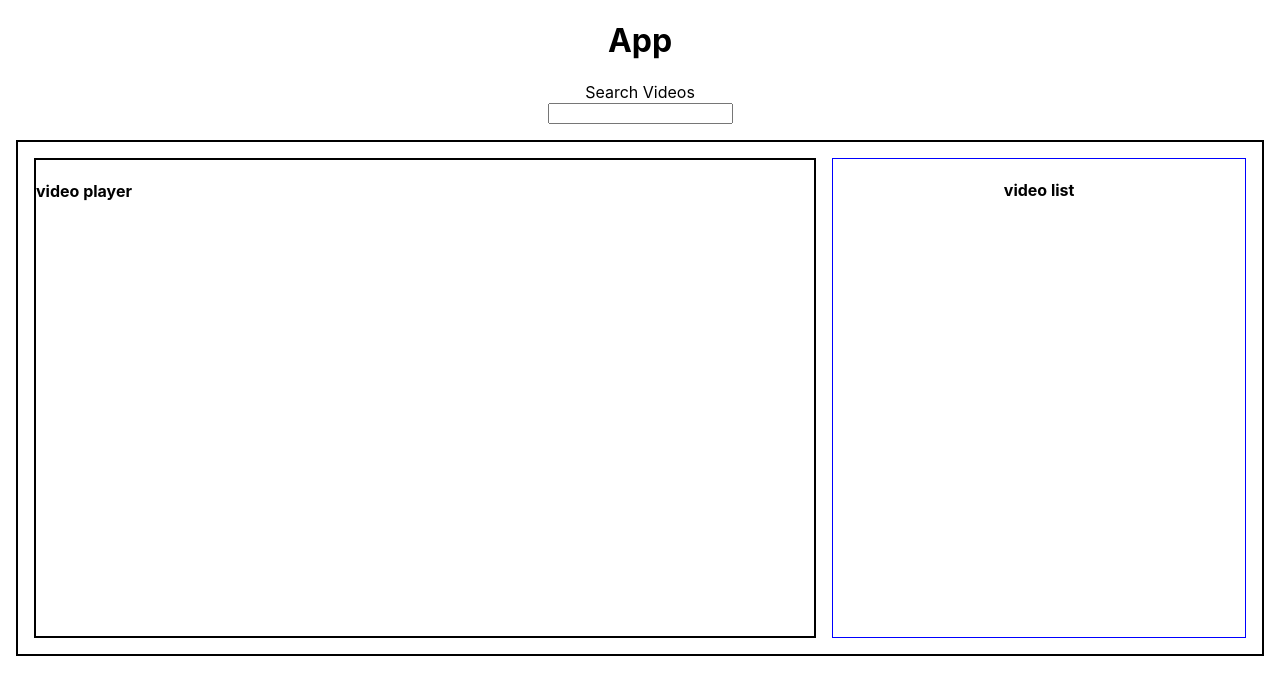
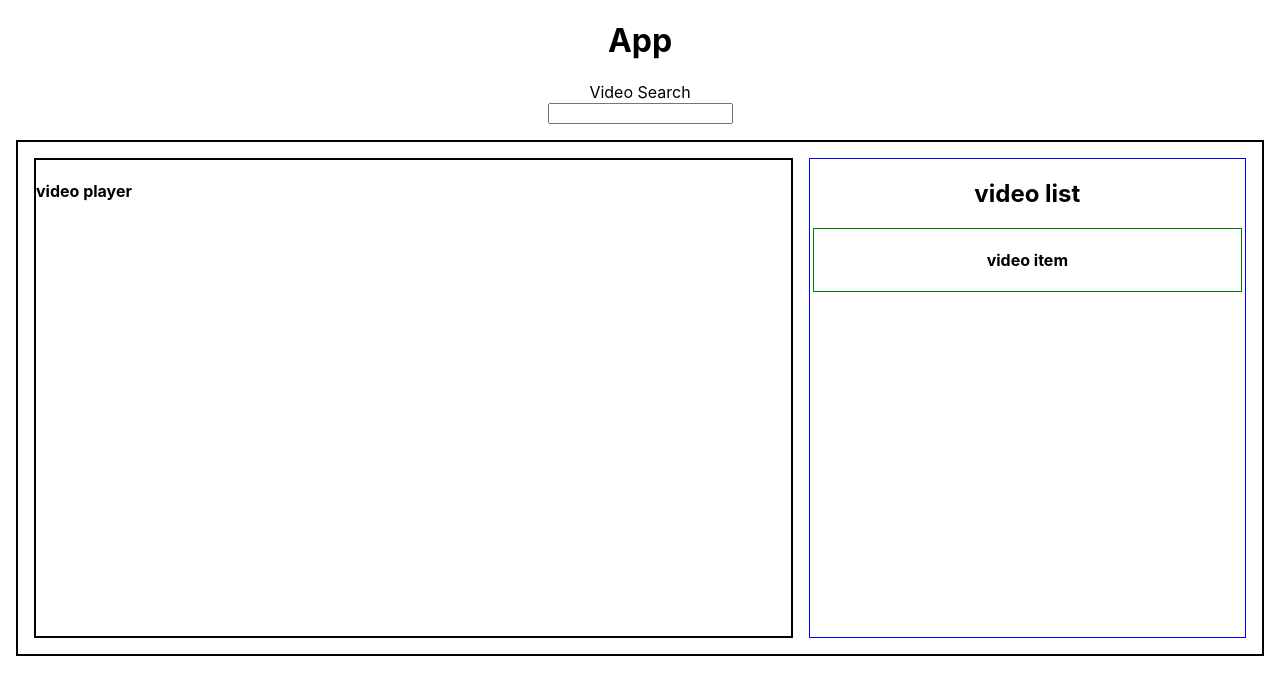
Before and after one commit to Armanning253/youtube-clone, a React (Create React App) app: page / in a window 1280 px wide. Shown: the top 694 px of the page. Built offline with nearby package versions, Linux system fonts and the light colour scheme.

Commit message:
connect youtube api and get search term working

```diff
--- a/package.json
+++ b/package.json
@@ -6,6 +6,7 @@
     "@testing-library/jest-dom": "^5.16.2",
     "@testing-library/react": "^12.1.3",
     "@testing-library/user-event": "^13.5.0",
+    "axios": "^0.26.0",
     "react": "^17.0.2",
     "react-dom": "^17.0.2",
     "react-router-dom": "^6.2.1",
--- a/src/App.js
+++ b/src/App.js
@@ -1,23 +1,39 @@
 import React from 'react';
-import { Routes, Route, Link } from 'react-router-dom';
+// import { Routes, Route, Link } from 'react-router-dom';
 
 // --------- COMPONENTS -------------- //
 import VideoConsole from './pages/videoConsole/VideoConsole.page';
-import Search from './search/Search.component';
+import Search from './components/search/Search.component';
+
+// ---------- API ------------ //
+import youtube from './api/youtube';
 
 // ------------ STYLES ---------- //
 import './App.css';
+class App extends React.Component {
 
-function App() {
-  return (
-    <div className="App">
-      <h1> App</h1>
-      <Search />
-      <VideoConsole />
+  onTermSubmit = async (term) => {
+    const result = await youtube.get('/search', {
+      params: {
+        q: term,
+      }
+    })
+
+    console.log(result.data.items);
+  }
+  render() {
+    return (
+
+      <div className="App" >
+        <h1> App</h1>
+        <Search onFormSubmit={this.onTermSubmit} />
+        <VideoConsole />
 
 
-    </div>
-  );
+      </div >
+    );
+  }
+
 }
 
 export default App;
--- /dev/null
+++ b/src/api/youtube.js
@@ -0,0 +1,13 @@
+import axios from 'axios';
+
+const KEY = 'AIzaSyBmf-Yb_JWklOrNx4zkOCDHWoGh-JnznIU';
+
+export default axios.create({
+    baseURL: 'https://www.googleapis.com/youtube/v3',
+    params: {
+        part: 'snippet',
+        type: 'video',
+        maxResults: 5,
+        key: KEY
+    }
+});
--- /dev/null
+++ b/src/components/search/Search.component.jsx
@@ -0,0 +1,27 @@
+import React, { useState, useEffect } from 'react'
+
+
+const Search = ({ onFormSubmit }) => {
+    const [term, setTerm] = useState('')
+
+    const handleSubmit = (event) => {
+        event.preventDefault();
+        return onFormSubmit(term);
+    }
+    return (
+        <div>
+            <form onSubmit={handleSubmit} >
+                <label htmlFor="search">Video Search</label>
+                <br />
+                <input
+                    type="text"
+                    value={term}
+                    onChange={(e) => { setTerm(e.target.value) }}
+                />
+            </form>
+            <div>{term}</div>
+        </div>
+    )
+}
+
+export default Search;
--- a/src/components/videoItem/VideoItem.component.jsx
+++ b/src/components/videoItem/VideoItem.component.jsx
@@ -1,8 +1,11 @@
 import React from 'react'
+
+// -------- STYLES ------------- //
+import './VideoItem.styles.scss';
 
 const VideoItem = () => {
     return (
-        <div>
+        <div className='videoItem'>
             <h4>video item</h4>
         </div>
     )
--- a/src/components/videoItem/VideoItem.styles.scss
+++ b/src/components/videoItem/VideoItem.styles.scss
@@ -0,0 +1,4 @@
+.videoItem {
+ border: green solid 1px;
+ margin: 3px;
+}
--- a/src/components/videoList/VideoList.component.jsx
+++ b/src/components/videoList/VideoList.component.jsx
@@ -1,9 +1,13 @@
 import React from 'react'
+
+// -------- COMPONENTS ------------- //
+import VideoItem from '../videoItem/VideoItem.component';
 
 const VideoList = () => {
     return (
         <div>
-            <h4>video list</h4>
+            <h2>video list</h2>
+            <VideoItem />
         </div>
     )
 }
--- a/src/search/Search.component.jsx
+++ /dev/null
@@ -1,15 +0,0 @@
-import React from 'react'
-
-const Search = () => {
-    return (
-        <div>
-            <form>
-                <label htmlFor="search">Search Videos</label>
-                <br />
-                <input type="text" />
-            </form>
-        </div>
-    )
-}
-
-export default Search;
```
Also changed, not shown: src/components/search/Search.styles.scss (added), 1 other file (tests, documents, lock files or other folders).
